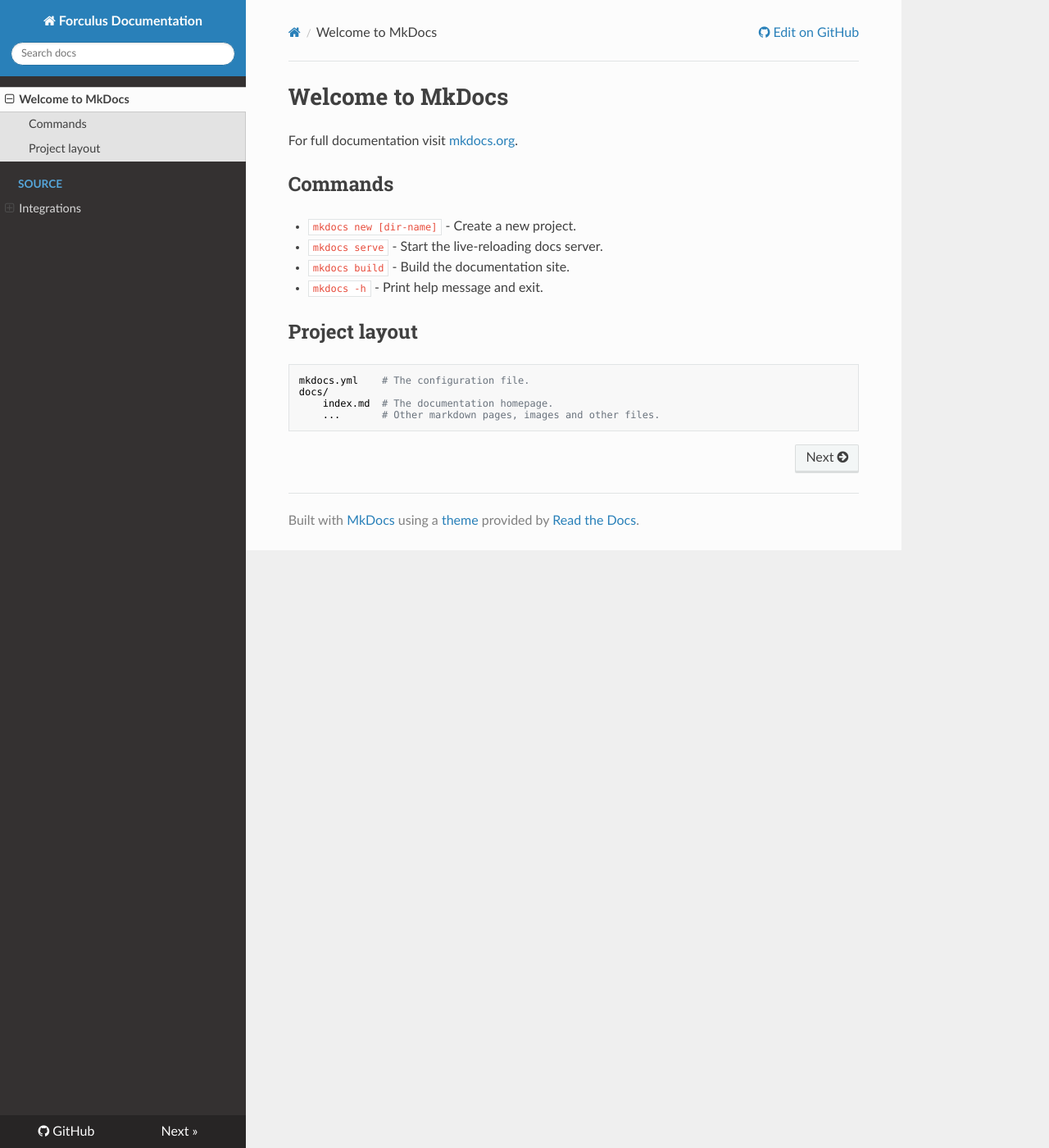
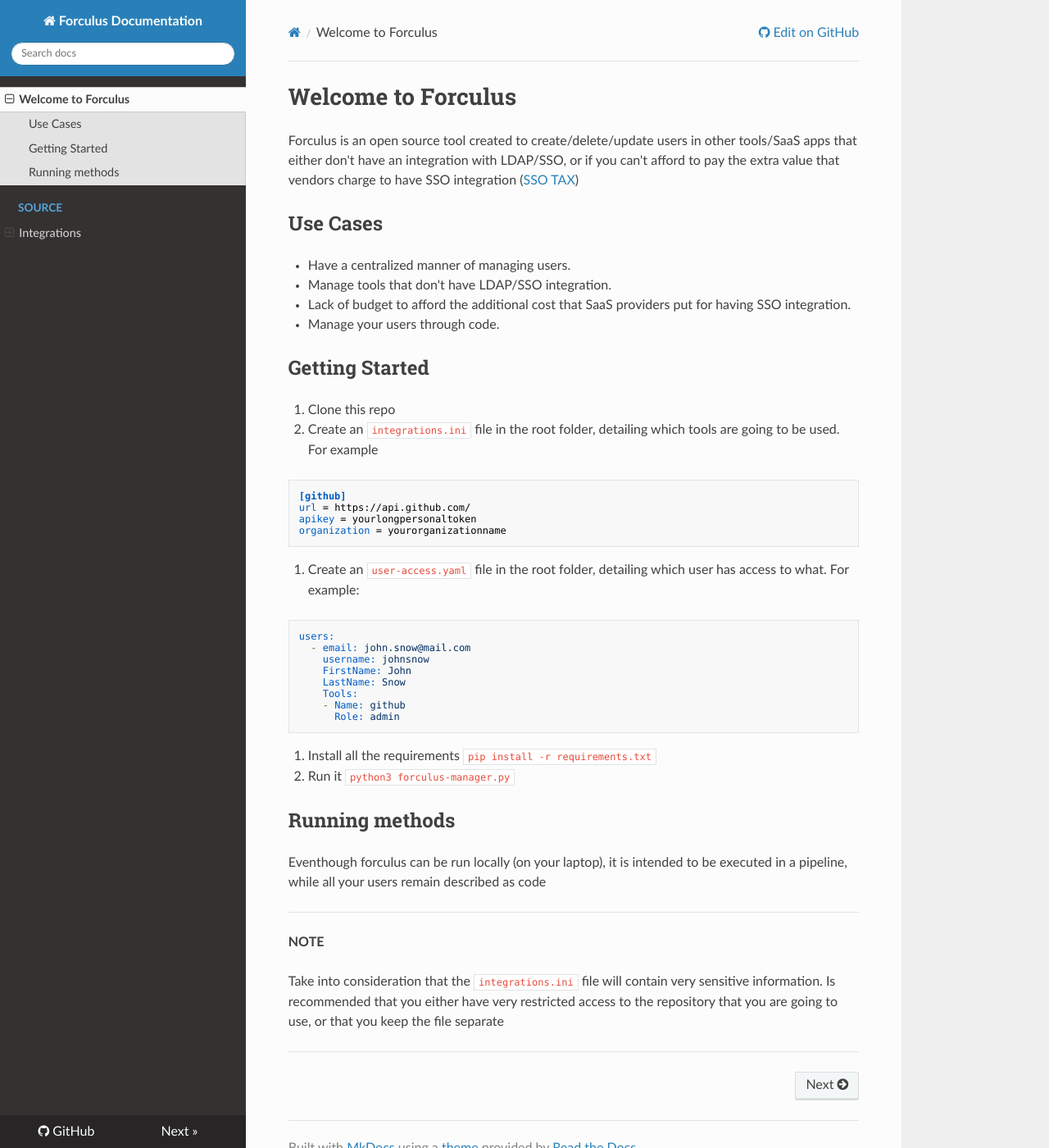
Before and after one commit to mailuminatti/forculus, an MkDocs documentation site: the page built from docs/index.md, in a window 1280 px wide and 1400 px high. Shown: the whole window at 82% size. Built offline with MkDocs 1.6.1, drawn with Linux system fonts in a browser that asks for light colours; nearby versions of some CDN libraries.

Commit message:
docs: added front page

````diff
--- a/docs/index.md
+++ b/docs/index.md
@@ -1,17 +1,43 @@
-# Welcome to MkDocs
+# Welcome to Forculus
 
-For full documentation visit [mkdocs.org](https://www.mkdocs.org).
+Forculus is an open source tool created to create/delete/update users in other tools/SaaS apps that either don't have an integration with LDAP/SSO, or if you can't afford to pay the extra value that vendors charge to have SSO integration  ([SSO TAX](https://sso.tax/))
 
-## Commands
+## Use Cases
 
-* `mkdocs new [dir-name]` - Create a new project.
-* `mkdocs serve` - Start the live-reloading docs server.
-* `mkdocs build` - Build the documentation site.
-* `mkdocs -h` - Print help message and exit.
+* Have a centralized manner of managing users.
+* Manage tools that don't have LDAP/SSO integration.
+* Lack of budget to afford the additional cost that SaaS providers put for having SSO integration.
+* Manage your users through code.
 
-## Project layout
+## Getting Started
+1. Clone this repo
+2. Create an `integrations.ini` file in the root folder, detailing which tools are going to be used. For example
+``` ini
+[github]
+url = https://api.github.com/
+apikey = yourlongpersonaltoken
+organization = yourorganizationname
+```
+3. Create an `user-access.yaml` file in the root folder, detailing which user has access to what. For example:
+```yaml
+users:
+  - email: john.snow@mail.com
+    username: johnsnow
+    FirstName: John
+    LastName: Snow
+    Tools:
+    - Name: github
+      Role: admin
+```
+4. Install all the requirements `pip install -r requirements.txt`
+5. Run it `python3 forculus-manager.py`
 
-    mkdocs.yml    # The configuration file.
-    docs/
-        index.md  # The documentation homepage.
-        ...       # Other markdown pages, images and other files.
+## Running methods
+Eventhough forculus can be run locally (on your laptop), it is intended to be executed in a pipeline, while all your users remain described as code
+
+---
+**NOTE**
+
+Take into consideration that the `integrations.ini` file will contain very sensitive information. Is recommended that you either have very restricted access to the repository that you are going to use, or that you keep the file separate
+
+---
````
Also changed, not shown: forculus-manager.py (renamed from account-manager.py).
